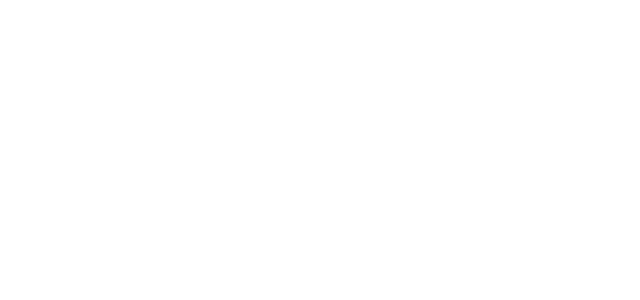
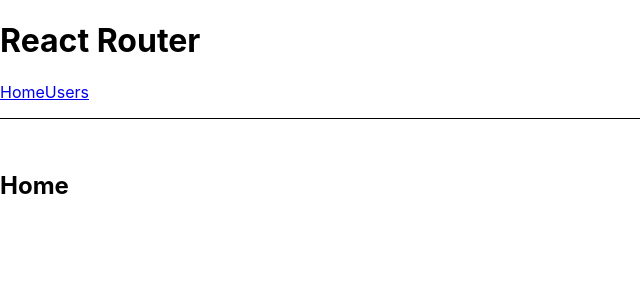
Before and after one commit to sergioviniciuss/routing-playground, a React (Create React App) app: page / in a window 1280 px wide. Before the commit this address had no page. Shown: the top 300 px of the page, without its empty margins (0-640 px from the left). Built offline with nearby package versions, Linux system fonts and the light colour scheme.

Commit message:
feat(default routes): Adds index and NoMatch routes

```diff
--- a/src/App.js
+++ b/src/App.js
@@ -2,13 +2,16 @@
 import { Home } from './pages/Home';
 import { Users } from './pages/Users';
 import { Layout } from './components/Layout';
+import { NoMatch } from './pages/NoMatch';
 
 export const App = () => {
   return (
     <Routes>
       <Route element={<Layout />}>
+        <Route index element={<Home />} />
         <Route path="home" element={<Home />} />
         <Route path="users" element={<Users />} />
+        <Route path="*" element={<NoMatch />} />
       </Route>
     </Routes>
 
--- /dev/null
+++ b/src/pages/NoMatch/index.js
@@ -0,0 +1,3 @@
+export const NoMatch = () => {
+  return (<p>There's nothing here: 404!</p>);
+};
```
